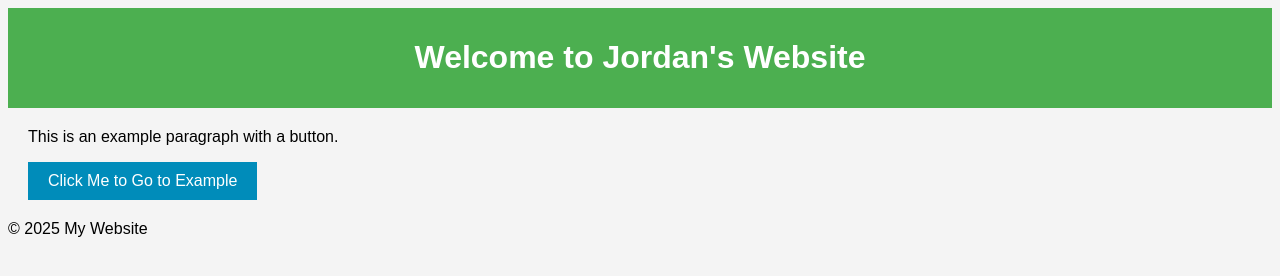
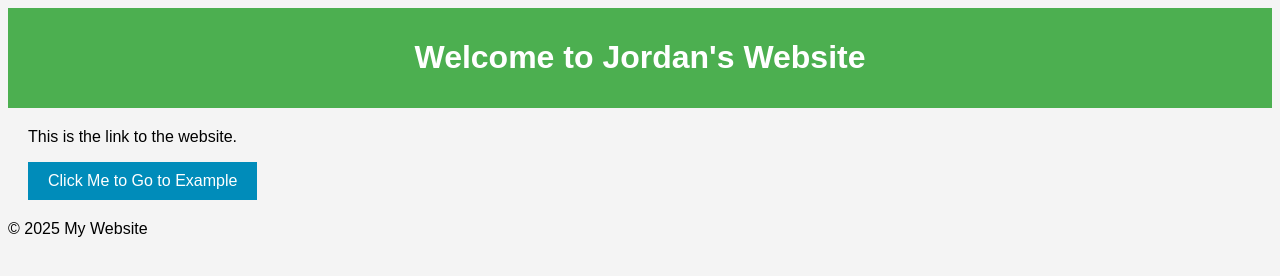
Before and after one commit to nojomack/my-webpage, a plain HTML site: page index.html in a window 1280 px wide. Drawn offline with Linux system fonts and the light colour scheme.

Commit message:
Update index.html

```diff
--- a/index.html
+++ b/index.html
@@ -12,7 +12,7 @@
     </header>
 
     <main>
-        <p>This is an example paragraph with a button.</p>
+        <p>This is the link to the website. </p>
 
         <a href="https://example.com">
             <button>Click Me to Go to Example</button>
```
